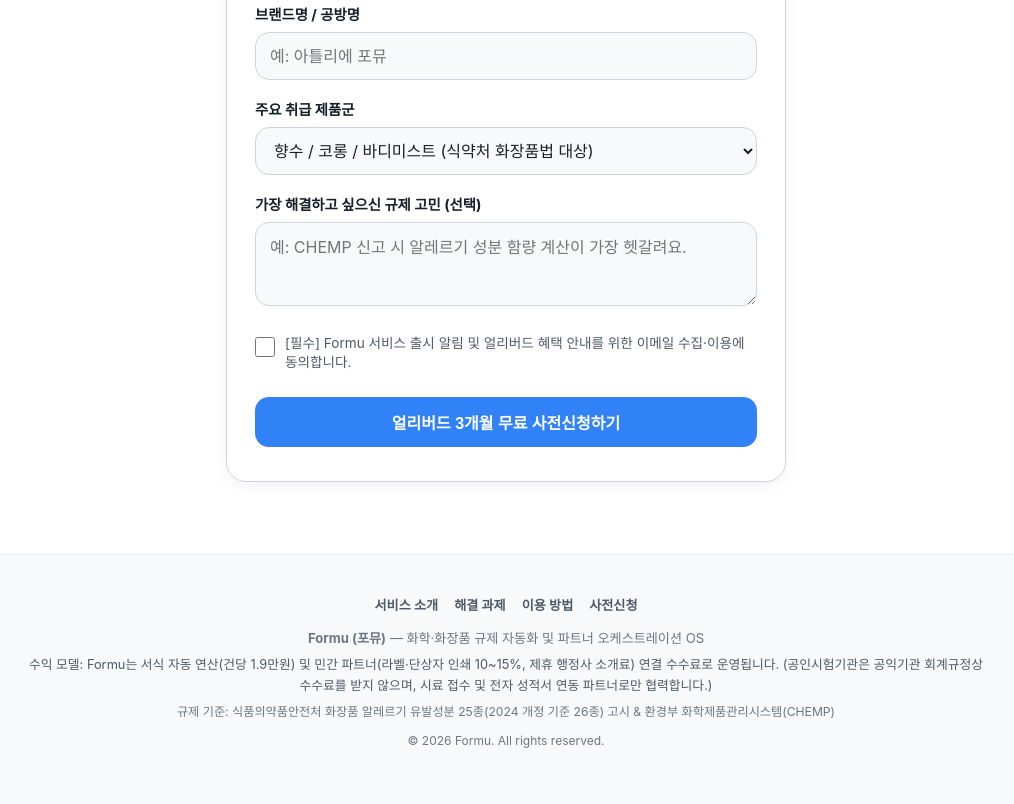
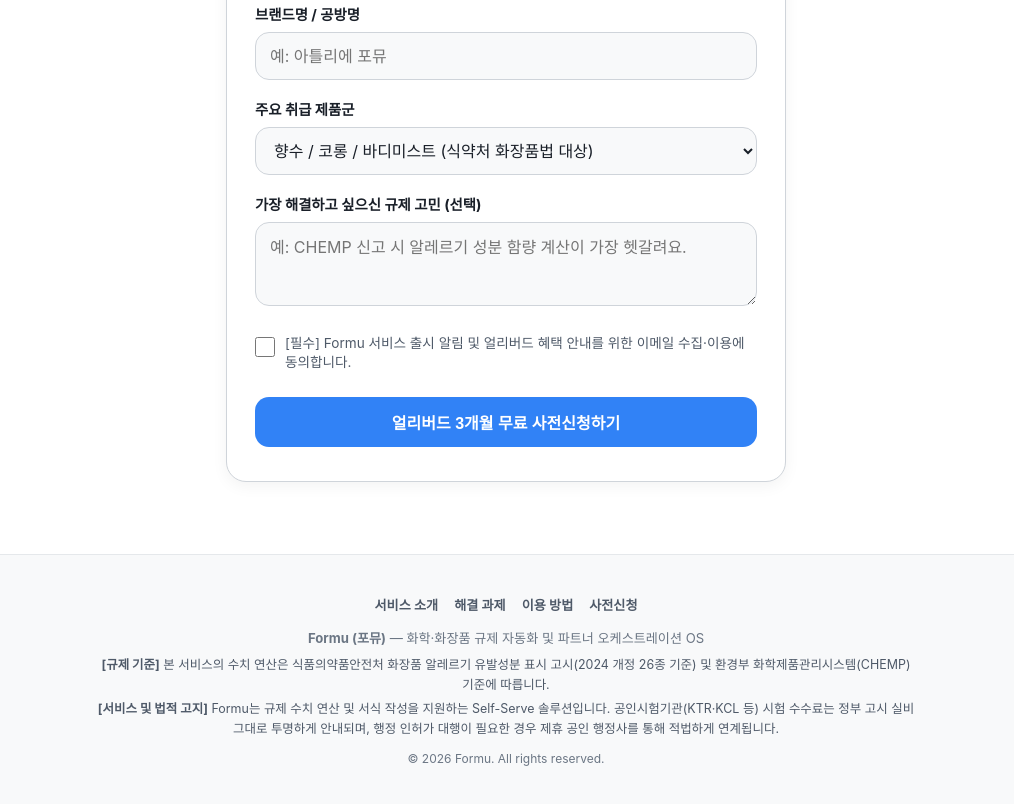
Before and after one commit to lita-lilith16/formu-landing, a website: page public/index.html in a window 1280 px wide. Shown: the part 3072-3876 px from the top of the page, without its empty margins (134-1148 px from the left). Drawn offline with Linux system fonts and the light colour scheme; no server answers; a web font is replaced by a local one.

Commit message:
refactor(footer): replace internal BM text with professional compliance and legal disclaimer

```diff
--- a/public/index.html
+++ b/public/index.html
@@ -1216,12 +1216,14 @@
       <p style="margin-bottom: 6px;">
         <strong>Formu (포뮤)</strong> — 화학·화장품 규제 자동화 및 파트너 오케스트레이션 OS
       </p>
-      <p style="font-size: 0.8rem; margin-bottom: 6px; color: var(--text-secondary);">
-        수익 모델: Formu는 서식 자동 연산(건당 1.9만원) 및 민간 파트너(라벨·단상자 인쇄 10~15%, 제휴 행정사 소개료) 연결 수수료로 운영됩니다. (공인시험기관은 공익기관 회계규정상 수수료를 받지 않으며, 시료 접수 및 전자 성적서 연동 파트너로만 협력합니다.)
-      </p>
-      <p style="font-size: 0.76rem;">
-        규제 기준: 식품의약품안전처 화장품 알레르기 유발성분 25종(2024 개정 기준 26종) 고시 & 환경부 화학제품관리시스템(CHEMP)
-      </p>
+      <div style="font-size: 0.78rem; line-height: 1.6; margin-bottom: 8px; color: var(--text-secondary); max-width: 820px; margin-left: auto; margin-right: auto;">
+        <p style="margin-bottom: 4px;">
+          <strong>[규제 기준]</strong> 본 서비스의 수치 연산은 식품의약품안전처 화장품 알레르기 유발성분 표시 고시(2024 개정 26종 기준) 및 환경부 화학제품관리시스템(CHEMP) 기준에 따릅니다.
+        </p>
+        <p style="margin-bottom: 0;">
+          <strong>[서비스 및 법적 고지]</strong> Formu는 규제 수치 연산 및 서식 작성을 지원하는 Self-Serve 솔루션입니다. 공인시험기관(KTR·KCL 등) 시험 수수료는 정부 고시 실비 그대로 투명하게 안내되며, 행정 인허가 대행이 필요한 경우 제휴 공인 행정사를 통해 적법하게 연계됩니다.
+        </p>
+      </div>
       <p style="font-size: 0.75rem; margin-top: 10px; color: var(--text-muted);">
         © 2026 Formu. All rights reserved.
       </p>
```
